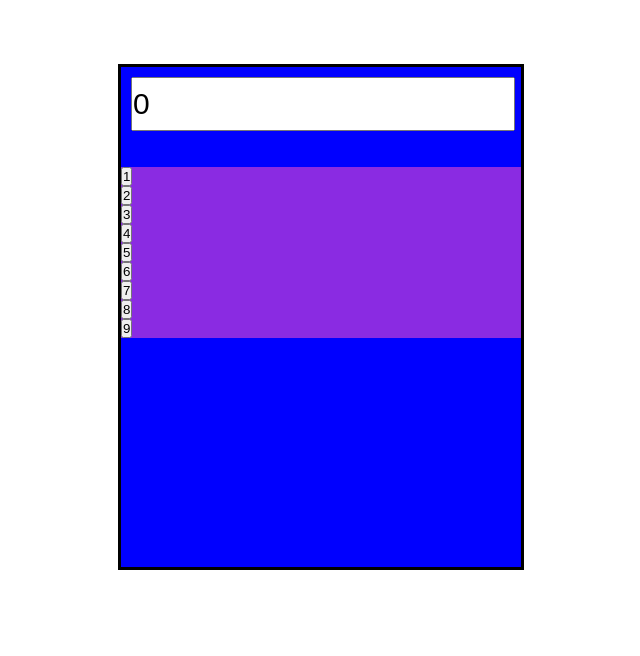
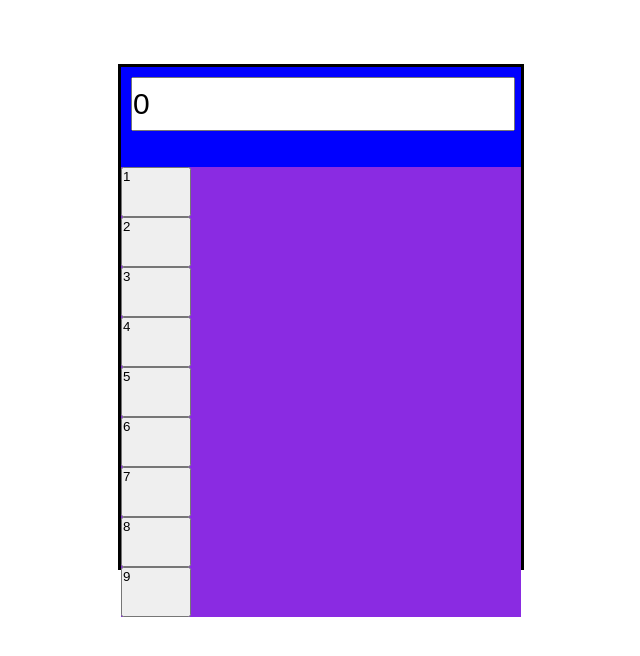
Before and after one commit to Gust4v0M/Calculadora, a plain HTML site: page Calculadora/index.html in a window 1280 px wide. Shown: the whole page, without its empty margins (330-970 px from the left). Drawn offline with Linux system fonts and the light colour scheme.

Commit message:
firt part of style done

```diff
--- a/Calculadora/index.html
+++ b/Calculadora/index.html
@@ -18,33 +18,34 @@
         </div>
 
         <div id="numbers">
-            <div id="square.1">
-                <button>1</button>
+            <div id="1">
+                <button class="square">1</button>
             </div>
 
-            <div id="square.2">
-                <button>2</button>
+            <div id="2">
+                <button class="square" >2</button>
             </div>
-            <div id="square.3">
-                <button>3</button>
+            <div id="3">
+                <button class="square" >3</button>
+
             </div>
-            <div id="square.4">
-                <button>4</button>
+            <div id="4">
+                <button class="square" >4</button>
             </div>
-            <div id="square.5">
-                <button>5</button>
+            <div id="5">
+                <button  class="square">5</button>
             </div>
-            <div id="square.6">
-                <button>6</button>
+            <div id="6">
+                <button class="square" >6</button>
             </div>
-            <div id="square.7">
-                <button>7</button>
+            <div id="7">
+                <button  class="square">7</button>
             </div>
-            <div id="square.8">
-                <button>8</button>
+            <div id="8">
+                <button class="square" >8</button>
             </div>
-            <div id="square.9">
-                <button>9</button>
+            <div id="9">
+                <button class="square" >9</button>
             </div>
         </div>
 
--- a/Calculadora/style.css
+++ b/Calculadora/style.css
@@ -31,8 +31,12 @@
 #numbers{
     background-color: blueviolet;
     margin-top: 100px;
+
 }
 
-#square{
-    padding: 50px;
+.square{
+    width: 70px;
+    height: 50px;
+    display: flex;
+    flex-direction: row;
 }
```
